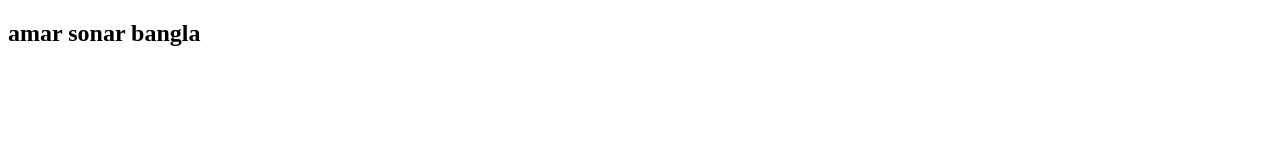
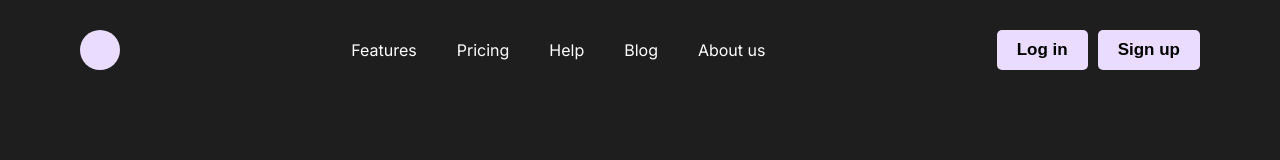
Before and after one commit to AbuRaihan1/landing-page-contest, a plain HTML site: page index.html in a window 1280 px wide. Drawn offline with Linux system fonts and the light colour scheme.

Commit message:
navbar basic Added

```diff
--- a/index.html
+++ b/index.html
@@ -4,10 +4,38 @@
     <meta charset="UTF-8" />
     <meta http-equiv="X-UA-Compatible" content="IE=edge" />
     <meta name="viewport" content="width=device-width, initial-scale=1.0" />
+    <link rel="stylesheet" href="/style.css" />
+
+    <!-- font family  -->
+    <link rel="preconnect" href="https://fonts.googleapis.com" />
+    <link rel="preconnect" href="https://fonts.gstatic.com" crossorigin />
+    <link
+      href="https://fonts.googleapis.com/css2?family=Inter:wght@100;200;300;400;500;600;700;800;900&display=swap"
+      rel="stylesheet"
+    />
     <title>Document</title>
   </head>
 
   <body>
-    <h2>amar sonar bangla</h2>
+    <main class="main_wrapper">
+      <header class="navbar">
+        <div class="logo_circle">
+            <p class="logo_innerLine"></p>
+            <p class="logo_innerLine2"></p>
+        </div>
+        <nav>
+          <ul class="nav_ul">
+            <li><a href="#">Features</a></li>
+            <li><a href="#">Pricing</a></li>
+            <li><a href="#">Help</a></li>
+            <li><a href="#">Blog</a></li>
+            <li><a href="#">About us</a></li>
+          </ul>
+        </nav>
+        <div class="header_buttons">
+          <button>Log in</button><button>Sign up</button>
+        </div>
+      </header>
+    </main>
   </body>
 </html>
--- a/style.css
+++ b/style.css
@@ -1,7 +1,105 @@
 * {
-    padding: 0;
-    margin: 0;
-    box-sizing: border-box;
+  padding: 0;
+  margin: 0;
+  box-sizing: border-box;
+}
+
+:root {
+  --primary-color: #e9dcff;
 }
 
 /* write your CSS here */
+
+body {
+  background: #1e1e1e;
+  font-family: "Inter", sans-serif;
+}
+
+.main_wrapper {
+  padding: 0 80px;
+}
+
+.navbar {
+  display: flex;
+  justify-content: space-between;
+  align-items: center;
+  padding: 30px 0;
+}
+
+/* navbar logo making start */
+.logo_circle {
+  height: 40px;
+  width: 40px;
+  background: var(--primary-color);
+  border-radius: 50%;
+  position: relative;
+}
+
+/* .logo_innerLine {
+  height: 20px;
+  width: 20px;
+  background: transparent;
+  margin-left: 10px;
+  margin-top: 10px;
+  border-left: 2px solid black;
+  border-radius: 10px;
+  transform: rotate(30deg);
+  position: absolute;
+}
+
+.logo_innerLine2 {
+  height: 20px;
+  width: 20px;
+  background: transparent;
+  margin-left: 10px;
+  margin-top: 10px;
+  border-left: 2px solid black;
+  border-radius: 10px;
+  transform: rotate(-30deg);
+  position: absolute;
+} */
+
+/* navbar logo making end  */
+
+/* navbar items start  */
+.nav_ul {
+  display: flex;
+}
+.nav_ul li {
+  list-style-type: none;
+}
+
+.nav_ul li a {
+  text-decoration: none;
+  color: white;
+  padding: 5px 20px;
+}
+
+.nav_ul li a:hover {
+  color: var(--primary-color);
+}
+
+/* navbar items end  */
+
+/* navbar button side start  */
+.header_buttons {
+  display: flex;
+  gap: 10px;
+}
+
+.header_buttons button {
+  background: var(--primary-color);
+  padding: 10px 20px;
+  font-size: 17px;
+  border: none;
+  font-weight: bold;
+  border-radius: 5px;
+  cursor: pointer;
+  transition: all 0.1s ease-in-out;
+}
+
+.header_buttons button:hover {
+  background: #e9dcffc0;
+}
+
+/* navbar button side end  */
```
